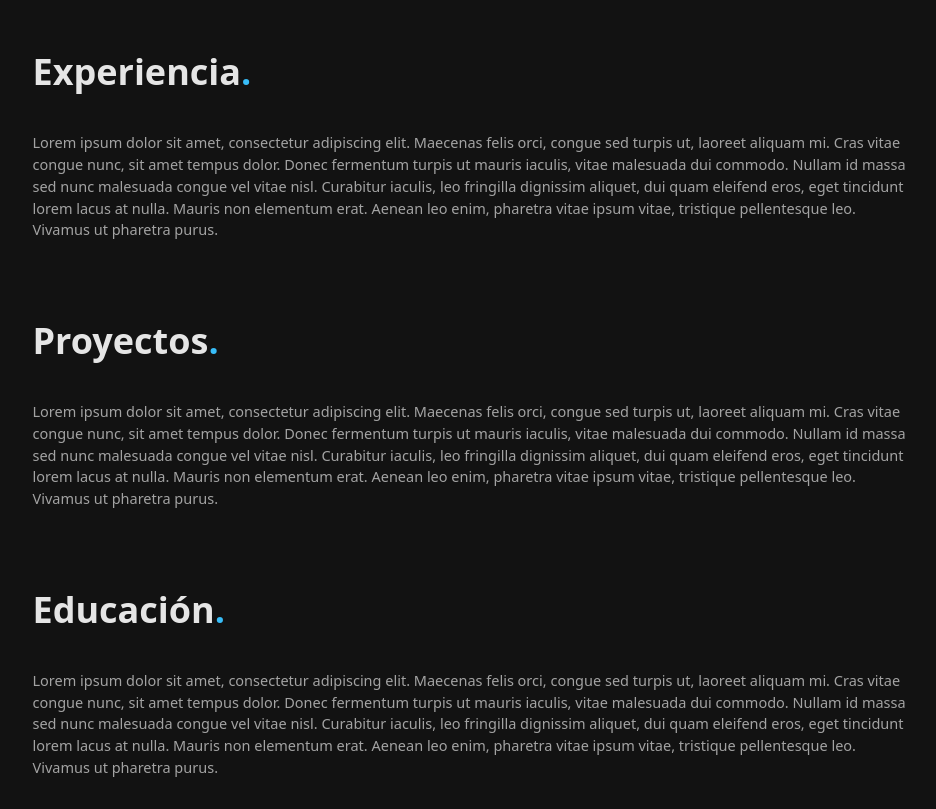
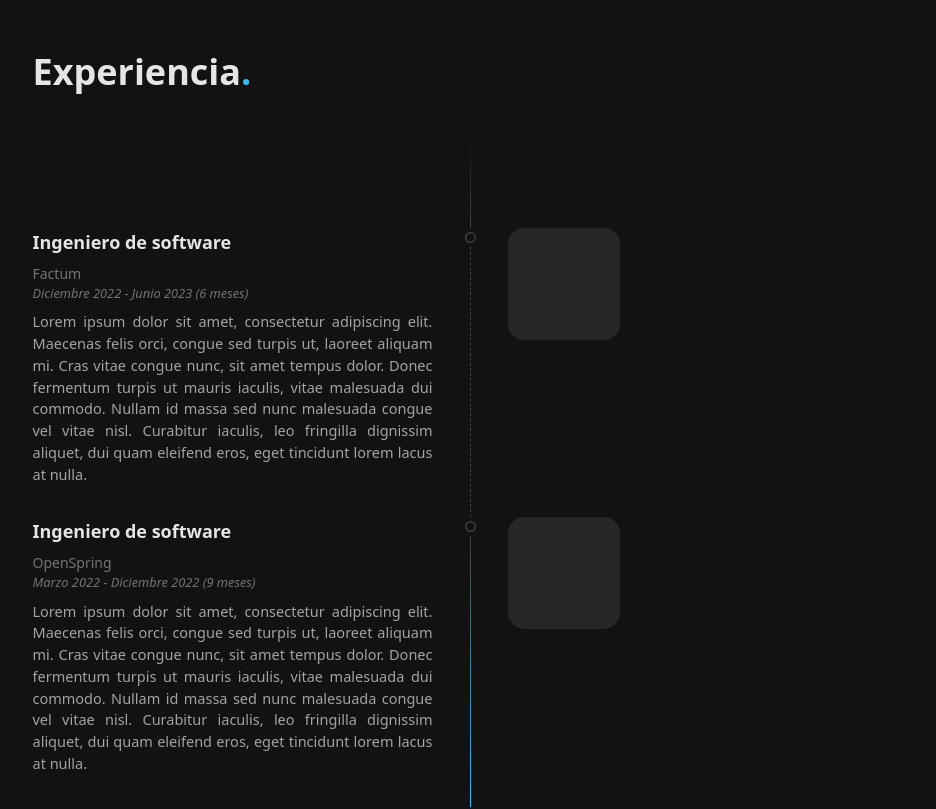
Before and after one commit to javiermrtnez/portfolio, a React (Vite) app: page / in a window 1280 px wide. Shown: the part 1580-2389 px from the top of the page, without its empty margins (170-1106 px from the left). Built offline with nearby package versions, Linux system fonts and the light colour scheme; a web font is replaced by a local one.

Commit message:
feat: create initial mock Experience section

```diff
--- a/src/App.tsx
+++ b/src/App.tsx
@@ -5,13 +5,14 @@ import Navbar from './components/Navbar';
 import Section from './components/Section';
 import Technologies from './components/Technologies';
 import BaseLayout from './layouts/BaseLayout';
+import Experience from './components/Experience';
 
 function App() {
   return (
     <>
       <Navbar />
 
-      {/* TO-DO: Refactor  */}
+      {/* TO-DO: Refactor */}
       <BaseLayout>
         <Section id={SECTIONS_IDS.HOME}>
           <Home />
@@ -26,17 +27,7 @@ function App() {
         </Section>
 
         <Section id={SECTIONS_IDS.EXPERIENCE} title={SECTIONS_NAMES.EXPERIENCE}>
-          <div className='flex flex-col gap-4 text-[14.5px] text-neutral-400'>
-            <p>
-              Lorem ipsum dolor sit amet, consectetur adipiscing elit. Maecenas felis orci, congue
-              sed turpis ut, laoreet aliquam mi. Cras vitae congue nunc, sit amet tempus dolor.
-              Donec fermentum turpis ut mauris iaculis, vitae malesuada dui commodo. Nullam id massa
-              sed nunc malesuada congue vel vitae nisl. Curabitur iaculis, leo fringilla dignissim
-              aliquet, dui quam eleifend eros, eget tincidunt lorem lacus at nulla. Mauris non
-              elementum erat. Aenean leo enim, pharetra vitae ipsum vitae, tristique pellentesque
-              leo. Vivamus ut pharetra purus.
-            </p>
-          </div>
+          <Experience />
         </Section>
 
         <Section id={SECTIONS_IDS.PROJECTS} title={SECTIONS_NAMES.PROJECTS}>
--- /dev/null
+++ b/src/components/Experience.tsx
@@ -0,0 +1,47 @@
+import React from 'react';
+import { EXPERIENCE } from '../utils/constants/experience';
+import { getFormattedDate, monthDiff } from '../utils/functions/dates';
+import joinClassNames from '../utils/functions/classNames';
+
+const Experience = () => {
+  return (
+    <div>
+      <div className='flex justify-center'>
+        <span className='h-24 w-px bg-gradient-to-b from-[var(--background-color)] to-neutral-700'></span>
+      </div>
+      {EXPERIENCE.map(({ company, role, startDate, endDate, description }, index) => (
+        <div className='flex'>
+          <div className='flex flex-col gap-2 flex-1 pr-8 pb-8'>
+            <h1 className='font-extrabold text-lg'>{role}</h1>
+            <div className='flex flex-col font-medium text-neutral-500'>
+              <h2 className='text-sm'>{company}</h2>
+              <small className='italic'>
+                {`${getFormattedDate(startDate)} - ${getFormattedDate(endDate)}`}{' '}
+                {`(${monthDiff(startDate, endDate)} meses)`}
+              </small>
+            </div>
+            <p className='text-neutral-400 text-[14.5px] text-justify'>{description}</p>
+          </div>
+
+          <div className='flex flex-col items-center'>
+            <span className='w-[11px] h-[11px] my-1 rounded-full shadow-[0_0_0_1.5px_#404040_inset]'></span>
+            <span
+              className={joinClassNames(
+                'h-full',
+                index !== EXPERIENCE.length - 1
+                  ? 'border-r border-dashed border-neutral-700'
+                  : 'w-px bg-gradient-to-b from-neutral-700 to-sky-400'
+              )}
+            ></span>
+          </div>
+
+          <div className='flex-1 pl-8'>
+            <div className='w-28 h-28 rounded-2xl bg-neutral-800'></div>
+          </div>
+        </div>
+      ))}
+    </div>
+  );
+};
+
+export default Experience;
--- a/src/index.css
+++ b/src/index.css
@@ -6,10 +6,11 @@
   /* font-family: Inter, system-ui, Avenir, Helvetica, Arial, sans-serif; */
   /* color: rgba(255, 255, 255, 0.87); */
   color: rgb(229, 229, 229);
-  background-color: #121212;
+  background-color: var(--background-color);
 
   height: 100%;
 
+  --background-color: #121212;
   --navbar-height: 64px;
   --page-padding: 20px;
   --page-width: 875px;
--- /dev/null
+++ b/src/utils/constants/experience.ts
@@ -0,0 +1,18 @@
+export const EXPERIENCE = [
+  {
+    company: 'Factum',
+    role: 'Ingeniero de software',
+    startDate: '2022/12/01',
+    endDate: '2023/06/01',
+    description:
+      'Lorem ipsum dolor sit amet, consectetur adipiscing elit. Maecenas felis orci, congue sed turpis ut, laoreet aliquam mi. Cras vitae congue nunc, sit amet tempus dolor. Donec fermentum turpis ut mauris iaculis, vitae malesuada dui commodo. Nullam id massa sed nunc malesuada congue vel vitae nisl. Curabitur iaculis, leo fringilla dignissim aliquet, dui quam eleifend eros, eget tincidunt lorem lacus at nulla.',
+  },
+  {
+    company: 'OpenSpring',
+    role: 'Ingeniero de software',
+    startDate: '2022/03/01',
+    endDate: '2022/12/01',
+    description:
+      'Lorem ipsum dolor sit amet, consectetur adipiscing elit. Maecenas felis orci, congue sed turpis ut, laoreet aliquam mi. Cras vitae congue nunc, sit amet tempus dolor. Donec fermentum turpis ut mauris iaculis, vitae malesuada dui commodo. Nullam id massa sed nunc malesuada congue vel vitae nisl. Curabitur iaculis, leo fringilla dignissim aliquet, dui quam eleifend eros, eget tincidunt lorem lacus at nulla.',
+  },
+];
--- /dev/null
+++ b/src/utils/functions/dates.ts
@@ -0,0 +1,17 @@
+export const monthDiff = (rawStartDate: string, rawEndDate: string) => {
+  const startDate = new Date(rawStartDate);
+  const endDate = new Date(rawEndDate);
+
+  let months;
+  months = (endDate.getFullYear() - startDate.getFullYear()) * 12;
+  months -= startDate.getMonth();
+  months += endDate.getMonth();
+  return months <= 0 ? 0 : months;
+};
+
+export const getFormattedDate = (date: string) => {
+  return new Date(date)
+    .toLocaleDateString('es-ES', { month: 'long', year: 'numeric' })
+    .replace(/^(\w)/, (match) => match.toUpperCase())
+    .replace(' de', '');
+};
```
